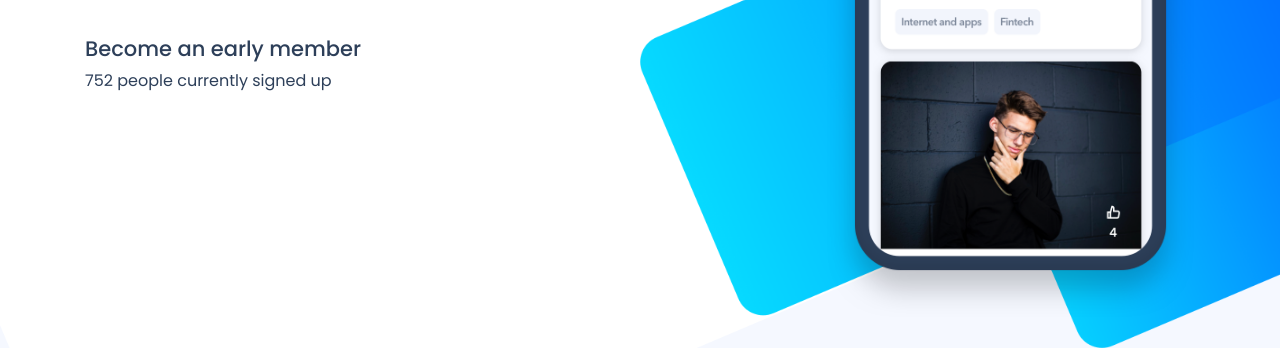
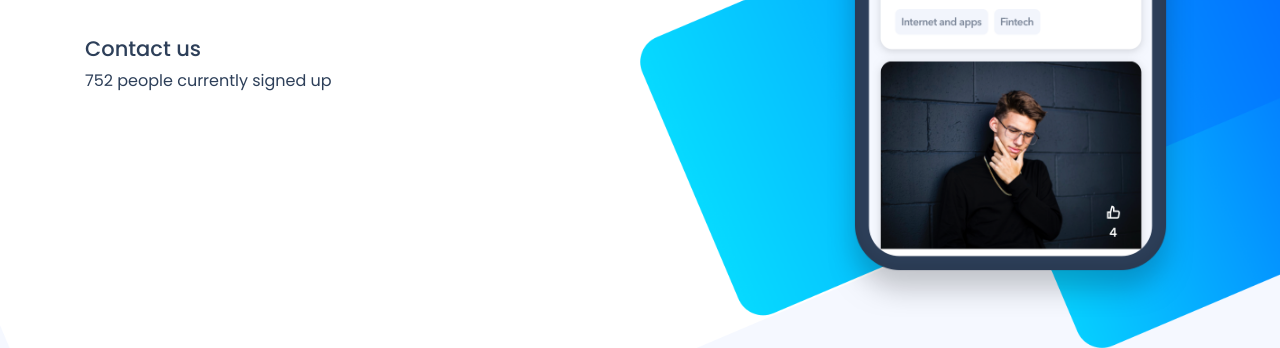
Before and after one commit to mrbombasty/Elevatr, a plain HTML site: page index.html in a window 1280 px wide. Shown: the part 452-800 px from the top of the page. Drawn offline with nearby package versions, Linux system fonts and the light colour scheme.

Commit message:
Update index.html

```diff
--- a/index.html
+++ b/index.html
@@ -56,7 +56,7 @@
               <img class="logo" srcset="img/logo.png 2x">
               <h1>Pitch to investors in seconds.</h1>
               <p>Pitch your startup idea to investors in quick 60 second videos. Investors respond with feedback or even potential funding. </p>
-              <h2>Become an early member</h2>
+              <h2>Contact us</h2>
               <p>752 people currently signed up</p>
               <div class="fb-messengermessageus"
                  messenger_app_id="1604405546248509"
@@ -78,7 +78,7 @@
       </div>
     </section>
 
-  <!-- Product Hunt Widget
+  <!-- Product Hunt Widget -->
   <script>
   window.productHuntUpcoming = {
     appId: 2643,
@@ -93,7 +93,6 @@
     b.parentNode.insertBefore(a, b);
   })(document, 'script', 'https://assets.producthunt.com/assets/upwigloader.js');
   </script>
-  -->
 
     <script src="https://code.jquery.com/jquery.js"></script>
     <script src="js/bootstrap.min.js"></script>
```
